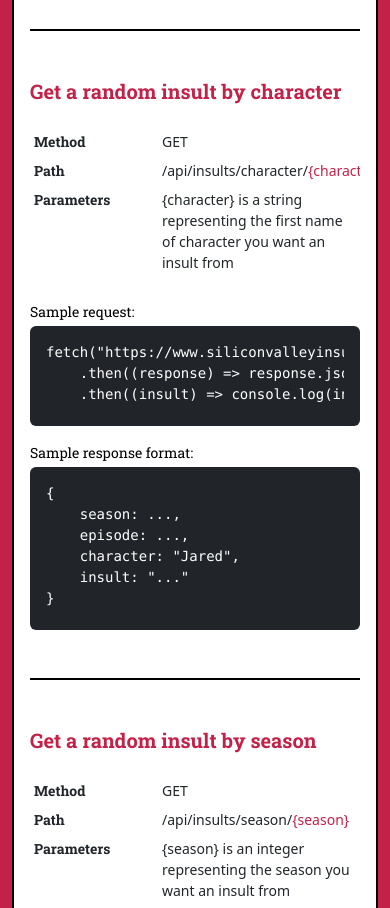
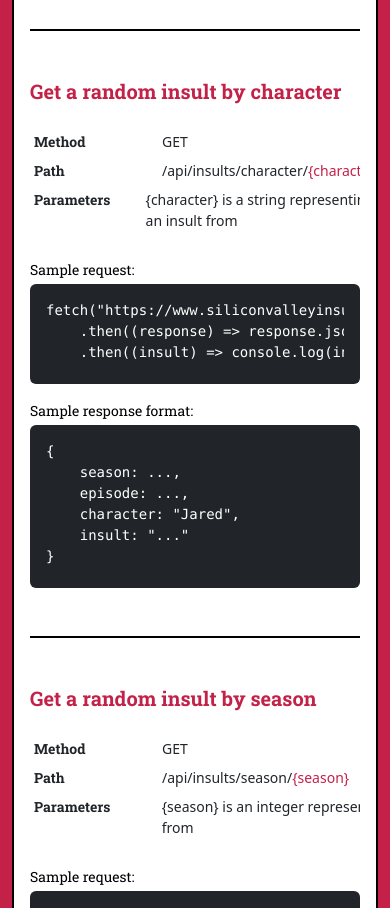
Before and after one commit to danielbrainich/silicon-valley-insults, a website: page static/index.html in a window 390 px wide. Shown: the part 2160-3068 px from the top of the page. Drawn offline with nearby package versions, Linux system fonts and the light colour scheme; files that its build step writes are made by us from their sources.

Commit message:
testing responsiveness

```diff
--- a/static/main.css
+++ b/static/main.css
@@ -46,22 +46,23 @@ a {
 }
 
 .div-table {
-  display: flex;
-  flex-direction: column;
+  display: block; /* Changed from flex to block */
+  width: 100%;
+  overflow-x: auto; /* Allows horizontal scrolling for the entire table */
   margin-bottom: 2rem;
-  overflow-x: auto;
 }
 
 .div-table-row {
   display: flex;
-  min-width: 100%;
+  min-width: 600px;
 }
 
 .div-table-cell {
   font-size: 14px;
+  overflow-wrap: break-word;
   padding: .25rem;
   vertical-align: top;
-  /* flex: 1; */
+  box-sizing: border-box;
 }
 
 .div-table-cell:first-child {
@@ -69,7 +70,6 @@ a {
   font-weight: bold;
   font-family: 'Roboto Slab', serif;
   width: 8rem;
-  flex: none;
 }
 
 .primary {
```
